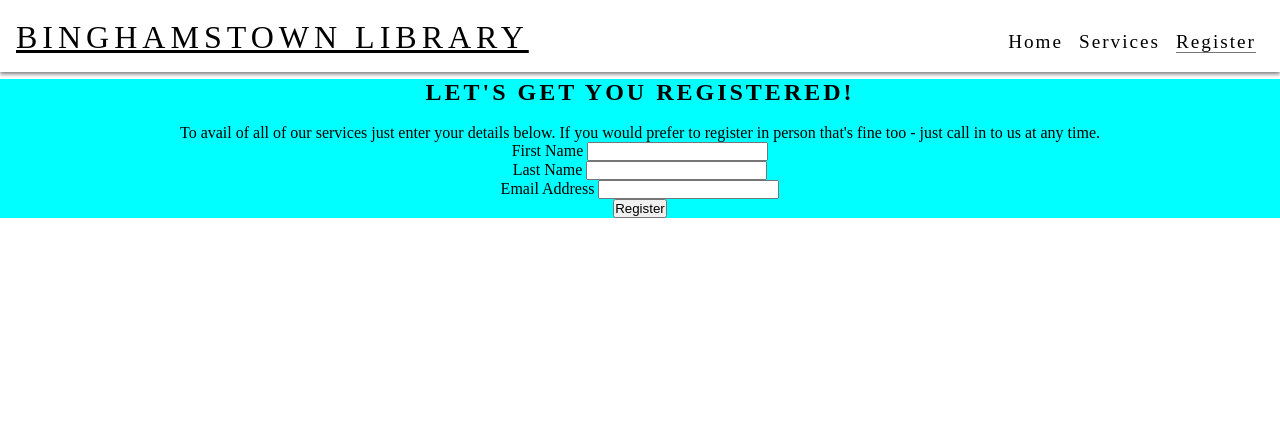
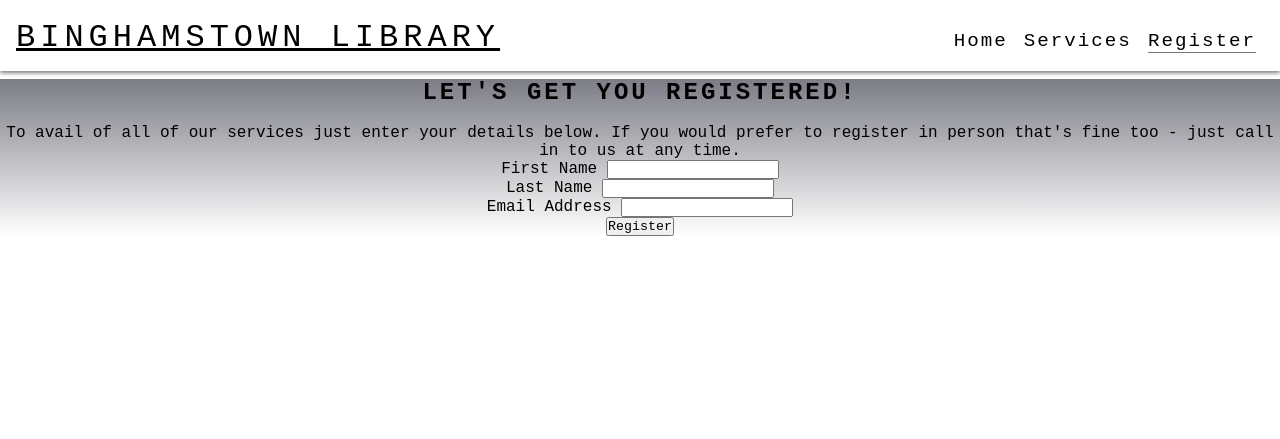
Before and after one commit to EdwardJWalsh/binghamstown-library, a plain HTML site: page register.html in a window 1280 px wide. Shown: the top 439 px of the page. Drawn offline with Linux system fonts and the light colour scheme.

Commit message:
add fonts throughout site

```diff
--- a/assets/css/style.css
+++ b/assets/css/style.css
@@ -5,9 +5,19 @@
     padding: 0;
     margin: 0;
     box-sizing: border-box;
-}
+    font-family: "Montserrat", sans-serif;
+    font-optical-sizing: auto;
+    font-weight: <weight>;
+    font-style: normal;
 
-/* General Styles */
+    font-family: "Roboto Mono", monospace;
+    font-optical-sizing: auto;
+    font-weight: <weight>;
+    font-style: normal;
+ }
+
+
+ /* General Styles */
 
 h1 {
     text-align: center;
@@ -196,7 +206,8 @@ main {
 }
 
 #signup {
-    background-color: aqua;
+    text-align: center;
+    background: linear-gradient(to bottom, #7c7c86, transparent);
     text-align: center;
 }
 @media screen and (min-width:768px) {
```
Also changed, not shown: index.html (+2 -2 lines), services.html (+1 -1 lines).
